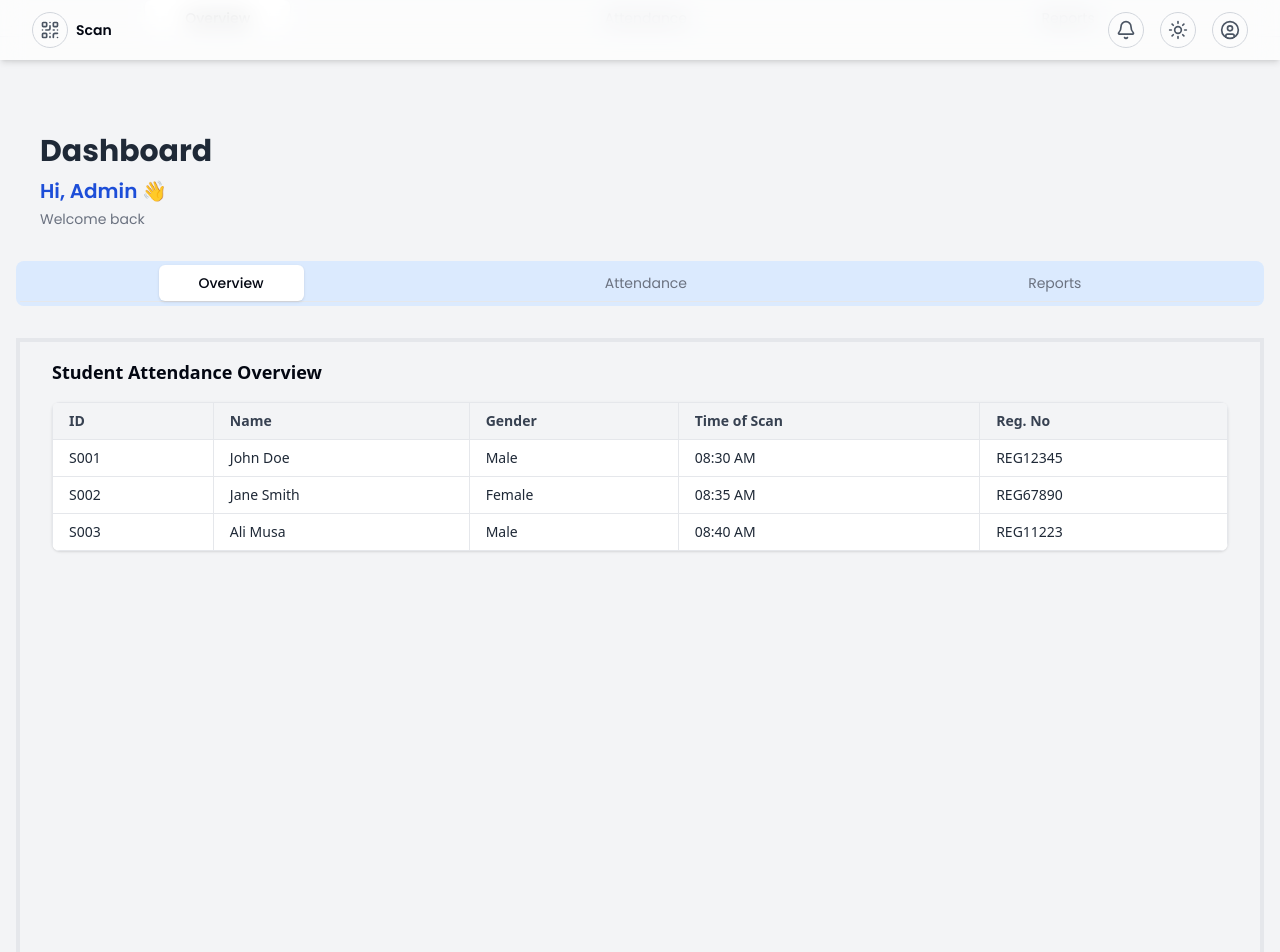
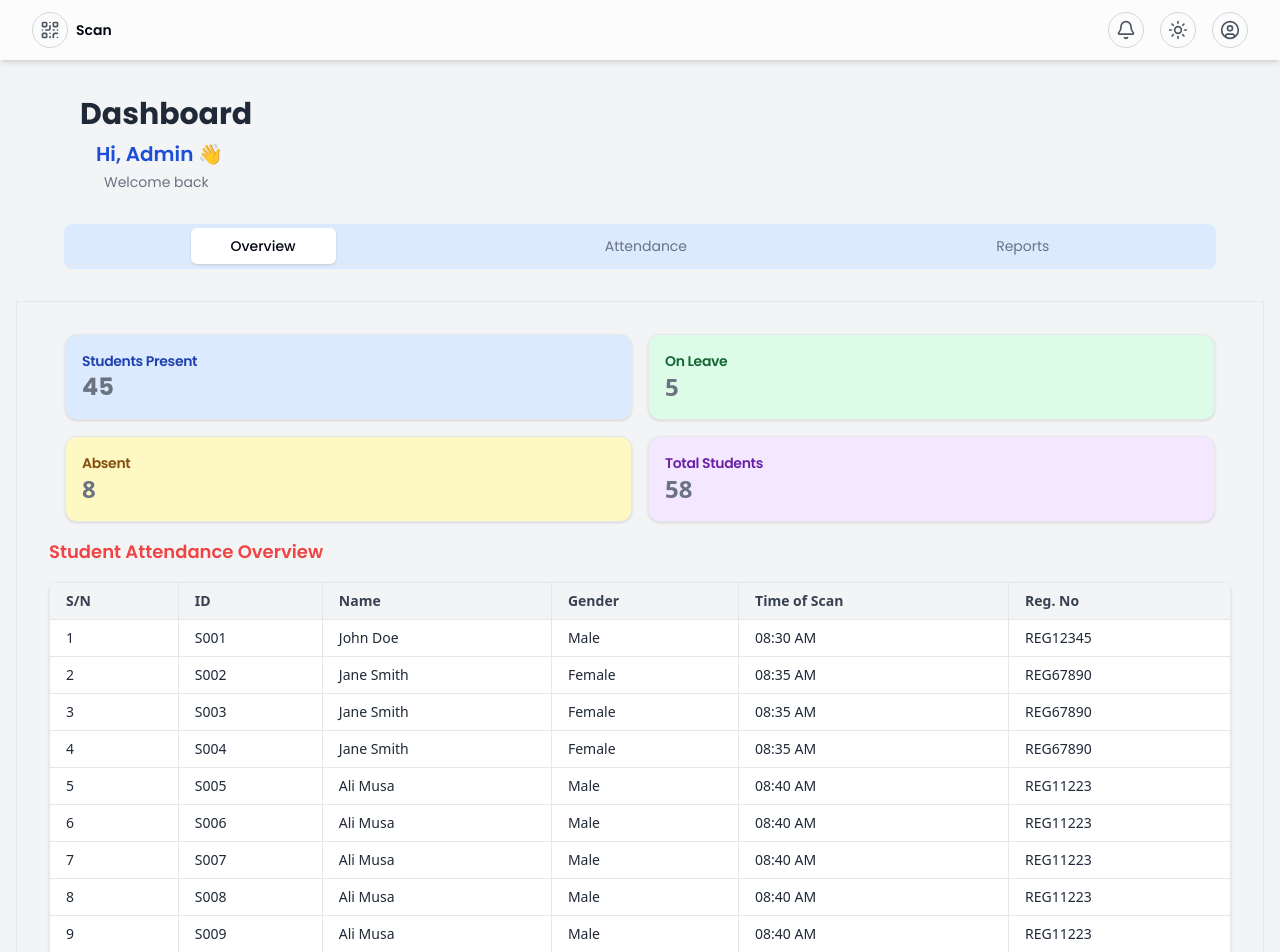
Before and after one commit to Berry-bott/Students_barcode_scanner, a React (Vite) app: page /dashboard/dashboard/overview in a window 1280 px wide. Shown: the top 952 px of the page. Built offline with nearby package versions, Linux system fonts and the light colour scheme.

Commit message:
new commit

```diff
--- a/src/App.jsx
+++ b/src/App.jsx
@@ -34,7 +34,7 @@ function App() {
 
         {/* Dashboard main route with tabs inside */}
         <Route path="dashboard" element={<Dashboard />}>
-          <Route index element={<Dashboard />} />
+          <Route index element={<Overview />} />
           {/* <Route path="classes" element={<Classes />} /> */}
           <Route path="overview" element={<Overview />} />
           <Route path="attendance" element={<Attendance />} />
--- a/src/Barcodescanner/Scanner.jsx
+++ b/src/Barcodescanner/Scanner.jsx
@@ -101,6 +101,7 @@ const BarcodeScanner = () => {
       {/* Camera Selector */}
       {!isScanning && cameraDevices.length > 1 && (
         <div className="absolute bottom-24 left-1/2 transform -translate-x-1/2 z-50">
+          {" "}
           <div className="flex gap-4 bg-white shadow-xl px-8 py-2 rounded-xl border border-gray-300">
             {cameraDevices.slice(0, 2).map((device, index) => (
               <button
--- a/src/dashboard/components/Layout.jsx
+++ b/src/dashboard/components/Layout.jsx
@@ -6,7 +6,7 @@ import { Outlet } from "react-router-dom";
 const Layout = () => {
   return (
     <div className="flex-1 flex flex-col min-h-screen bg-gray-100">
-      <Tabswitcher />
+      {/* <Tabswitcher /> */}
       <main className="p-4">
         <Outlet />
       </main>
--- a/src/dashboard/pages/Dashboard.jsx
+++ b/src/dashboard/pages/Dashboard.jsx
@@ -17,78 +17,27 @@ export default function Dashboard() {
       <div className="min-h-screen flex flex-col bg-gray-100">
         {/* Header */}
         <Topbar />
-        <div className="px-6 pt-20 ">
+        <div className="px-16 pt-20 ">
           <h1 className="text-3xl font-bold text-gray-800 mb-2 font-poppins">
             Dashboard
           </h1>
-          <h2 className="text-xl font-semibold text-blue-700 mb-1 font-poppins">
+          <h2 className="text-xl font-semibold text-blue-700 mb-1 px-4 font-poppins">
             Hi, Admin 👋
           </h2>
-          <p className="text-sm text-gray-500 font-poppins">Welcome back</p>
+          <p className="text-sm text-gray-500 font-poppins px-6">
+            Welcome back
+          </p>
         </div>
+
         {/* Tabs */}
-        <div className="my-8 p-1 bg-blue-100 rounded-lg">
+        <div className="my-8 mx-12 p-1 bg-blue-100 rounded-lg">
           <Tabswitcher />
         </div>
 
         {/* Tab content will render here */}
-        <div className="px-4 border-4 h-[90vh]">
+        <div className="px-4 border h-[vh]">
           <Outlet />
         </div>
-
-        {/* Stats Cards */}
-        {/* <div className="p-4 grid gap-4 grid-cols-2">
-          <Card className="bg-blue-100 text-blue-800">
-            <CardContent className="p-4">
-              <CardTitle className="text-sm">Students Present</CardTitle>
-              <CardDescription className="text-2xl font-bold">
-                45
-              </CardDescription>
-            </CardContent>
-          </Card>
-
-          <Card className="bg-green-100 text-green-800">
-            <CardContent className="p-4">
-              <CardTitle className="text-sm">On Leave</CardTitle>
-              <CardDescription className="text-2xl font-bold">
-                5
-              </CardDescription>
-            </CardContent>
-          </Card>
-
-          <Card className="bg-yellow-100 text-yellow-800">
-            <CardContent className="p-4">
-              <CardTitle className="text-sm">Absent</CardTitle>
-              <CardDescription className="text-2xl font-bold">
-                8
-              </CardDescription>
-            </CardContent>
-          </Card>
-
-          <Card className="bg-purple-100 text-purple-800">
-            <CardContent className="p-4">
-              <CardTitle className="text-sm">Total Students</CardTitle>
-              <CardDescription className="text-2xl font-bold">
-                58
-              </CardDescription>
-            </CardContent>
-          </Card>
-        </div> */}
-
-        {/* Recent Attendance */}
-        {/* <div className="p-4">
-          <h3 className="font-semibold mb-2">Recent Attendance</h3>
-          <div className="space-y-2">
-            {["John Doe", "Jane Smith", "Ali Musa"].map((name, i) => (
-              <Card key={i}>
-                <CardContent className="p-4 flex justify-between">
-                  <span>{name}</span>
-                  <span className="text-green-600 font-medium">Present</span>
-                </CardContent>
-              </Card>
-            ))}
-          </div>
-        </div> */}
 
         {/* Bottom Navigation */}
         {/* <div className="fixed bottom-0 left-0 right-0 bg-white shadow-inner border-t flex justify-around py-2">
--- a/src/dashboard/pages/Overview.jsx
+++ b/src/dashboard/pages/Overview.jsx
@@ -1,6 +1,14 @@
+import {
+  Card,
+  CardContent,
+  CardTitle,
+  CardDescription,
+} from "../../components/ui/card";
+import { Home, CalendarCheck, Settings } from "lucide-react";
 export default function Overview() {
   const students = [
     {
+      sn: "1",
       id: "S001",
       name: "John Doe",
       gender: "Male",
@@ -8,6 +16,7 @@ export default function Overview() {
       regNo: "REG12345",
     },
     {
+      sn: "2",
       id: "S002",
       name: "Jane Smith",
       gender: "Female",
@@ -15,6 +24,79 @@ export default function Overview() {
       regNo: "REG67890",
     },
     {
+      sn: "3",
+      id: "S003",
+      name: "Jane Smith",
+      gender: "Female",
+      timeOfScan: "08:35 AM",
+      regNo: "REG67890",
+    },
+    {
+      sn: "4",
+      id: "S004",
+      name: "Jane Smith",
+      gender: "Female",
+      timeOfScan: "08:35 AM",
+      regNo: "REG67890",
+    },
+    {
+      sn: "5",
+      id: "S005",
+      name: "Ali Musa",
+      gender: "Male",
+      timeOfScan: "08:40 AM",
+      regNo: "REG11223",
+    },
+    {
+      sn: "6",
+      id: "S006",
+      name: "Ali Musa",
+      gender: "Male",
+      timeOfScan: "08:40 AM",
+      regNo: "REG11223",
+    },
+    {
+      sn: "7",
+      id: "S007",
+      name: "Ali Musa",
+      gender: "Male",
+      timeOfScan: "08:40 AM",
+      regNo: "REG11223",
+    },
+    {
+      sn: "8",
+      id: "S008",
+      name: "Ali Musa",
+      gender: "Male",
+      timeOfScan: "08:40 AM",
+      regNo: "REG11223",
+    },
+    {
+      sn: "9",
+      id: "S009",
+      name: "Ali Musa",
+      gender: "Male",
+      timeOfScan: "08:40 AM",
+      regNo: "REG11223",
+    },
+    {
+      sn: "3",
+      id: "S003",
+      name: "Ali Musa",
+      gender: "Male",
+      timeOfScan: "08:40 AM",
+      regNo: "REG11223",
+    },
+    {
+      sn: "3",
+      id: "S003",
+      name: "Ali Musa",
+      gender: "Male",
+      timeOfScan: "08:40 AM",
+      regNo: "REG11223",
+    },
+    {
+      sn: "3",
       id: "S003",
       name: "Ali Musa",
       gender: "Male",
@@ -24,14 +106,52 @@ export default function Overview() {
   ];
 
   return (
-    <div className="p-4">
-      <h2 className="text-lg font-semibold mb-4">
+    <div className="p-4 ">
+      {/* Stats Cards */}
+      <div className="p-4 grid gap-4 grid-cols-2">
+        <Card className="bg-blue-100 text-blue-800">
+          <CardContent className="p-4">
+            <CardTitle className="text-sm font-poppins">
+              Students Present
+            </CardTitle>
+            <CardDescription className="text-2xl font-bold font-poppins">
+              45
+            </CardDescription>
+          </CardContent>
+        </Card>
+
+        <Card className="bg-green-100 text-green-800">
+          <CardContent className="p-4">
+            <CardTitle className="text-sm font-poppins">On Leave</CardTitle>
+            <CardDescription className="text-2xl font-bold">5</CardDescription>
+          </CardContent>
+        </Card>
+
+        <Card className="bg-yellow-100 text-yellow-800">
+          <CardContent className="p-4">
+            <CardTitle className="text-sm font-poppins ">Absent</CardTitle>
+            <CardDescription className="text-2xl font-bold">8</CardDescription>
+          </CardContent>
+        </Card>
+
+        <Card className="bg-purple-100 text-purple-800">
+          <CardContent className="p-4">
+            <CardTitle className="text-sm font-poppins">
+              Total Students
+            </CardTitle>
+            <CardDescription className="text-2xl font-bold">58</CardDescription>
+          </CardContent>
+        </Card>
+      </div>
+
+      <h2 className="text-lg font-semibold mb-4 font-poppins text-red-500">
         Student Attendance Overview
       </h2>
-      <div className="overflow-x-auto rounded-lg shadow">
+      <div className="overflow-y-auto rounded-lg shadow h-[400px]">
         <table className="min-w-full text-left text-sm border-collapse">
-          <thead className="bg-gray-100 text-gray-700 font-medium">
+          <thead className="bg-gray-100 text-gray-700 font-medium  sticky top-0 z-10">
             <tr>
+              <th className="px-4 py-2 border">S/N</th>
               <th className="px-4 py-2 border">ID</th>
               <th className="px-4 py-2 border">Name</th>
               <th className="px-4 py-2 border">Gender</th>
@@ -42,6 +162,7 @@ export default function Overview() {
           <tbody className="bg-white text-gray-800">
             {students.map((student) => (
               <tr key={student.id} className="border-t">
+                <td className="px-4 py-2 border">{student.sn}</td>
                 <td className="px-4 py-2 border">{student.id}</td>
                 <td className="px-4 py-2 border">{student.name}</td>
                 <td className="px-4 py-2 border">{student.gender}</td>
@@ -52,6 +173,21 @@ export default function Overview() {
           </tbody>
         </table>
       </div>
+
+      {/* Recent Attendance */}
+      <div className="p-4">
+        <h3 className="font-semibold mb-2">Recent Attendance</h3>
+        <div className="space-y-2">
+          {["John Doe", "Jane Smith", "Ali Musa"].map((name, i) => (
+            <Card key={i}>
+              <CardContent className="p-4 flex justify-between">
+                <span>{name}</span>
+                <span className="text-green-600 font-medium">Present</span>
+              </CardContent>
+            </Card>
+          ))}
+        </div>
+      </div>
     </div>
   );
 }
```
